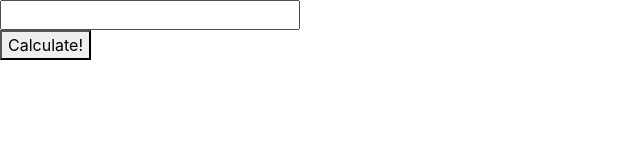
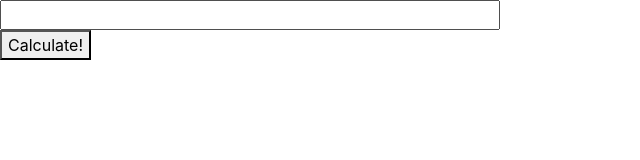
Before and after one commit to simbu95/FEFlags, a plain HTML site: page index.html in a window 1280 px wide. Shown: the whole page, without its empty margins (0-640 px from the left). Drawn offline with nearby package versions, Linux system fonts and the light colour scheme.

Commit message:
Update index.html

```diff
--- a/index.html
+++ b/index.html
@@ -2,7 +2,7 @@
 <html lang="en" xmlns="http://www.w3.org/1999/xhtml">
 <link rel="stylesheet" href="https://stackpath.bootstrapcdn.com/bootstrap/4.1.3/css/bootstrap.min.css" integrity="sha384-MCw98/SFnGE8fJT3GXwEOngsV7Zt27NXFoaoApmYm81iuXoPkFOJwJ8ERdknLPMO" crossorigin="anonymous">
 <style>
-input{width: 300px}
+input{width: 500px}
 </style>
 <head>
    <meta charset="utf-8" />
```
